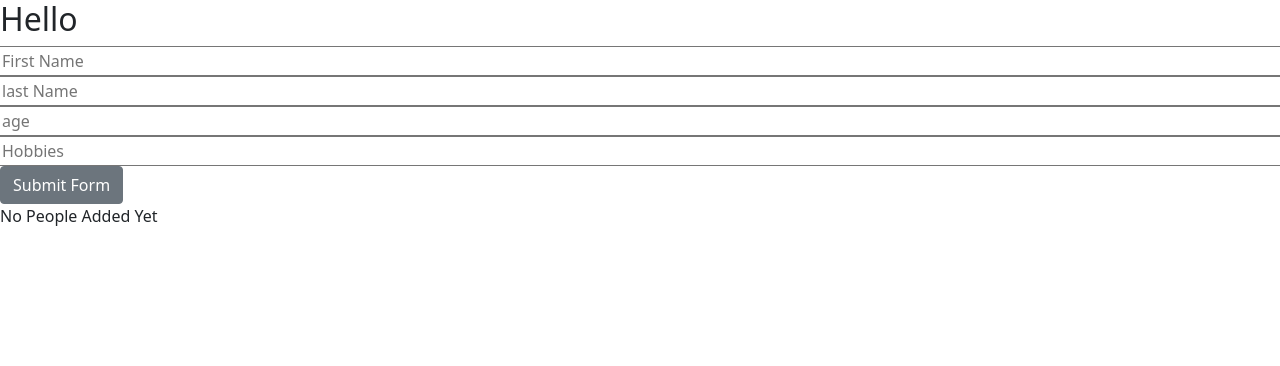
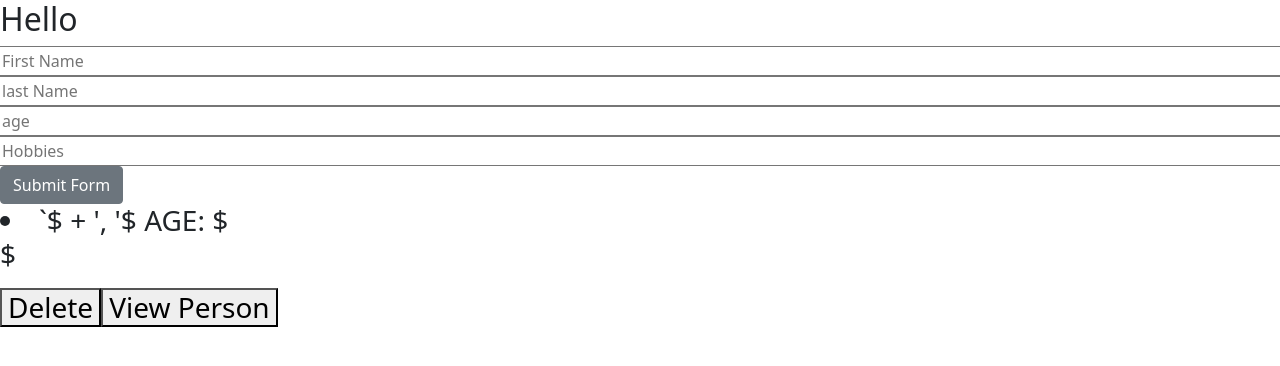
Before and after one commit to SBD2-HCBS/3rd_Time_Butter, a React (Create React App) app: page /adduser in a window 1280 px wide. Shown: the top 366 px of the page. Built offline with nearby package versions, Linux system fonts and the light colour scheme.

Commit message:
added dep

```diff
--- a/src/components/ViewContainer.js
+++ b/src/components/ViewContainer.js
@@ -11,7 +11,7 @@ useEffect(()=>{
     runningThruPeople(person)
     console.log(people)
 
-},[person])
+},[person, people])
 
     const viewPerson = (id) => {
 dispatch({
@@ -29,7 +29,7 @@ dispatch({
 
     return(
         <div>
-            {people.length>1? <h3>
+           <h3>
                 {people.map((person, index) => (
 
                     <li key={index === index ? index += 1 : index}>`${person.firstName} + ', '${person.lastName} <span>AGE: ${person.age}</span>
@@ -40,7 +40,8 @@ dispatch({
 
                     </li>
                 ))}
-            </h3>:<div>No People Added Yet</div>}
+            </h3>
+
         </div>
     )
 }
```
